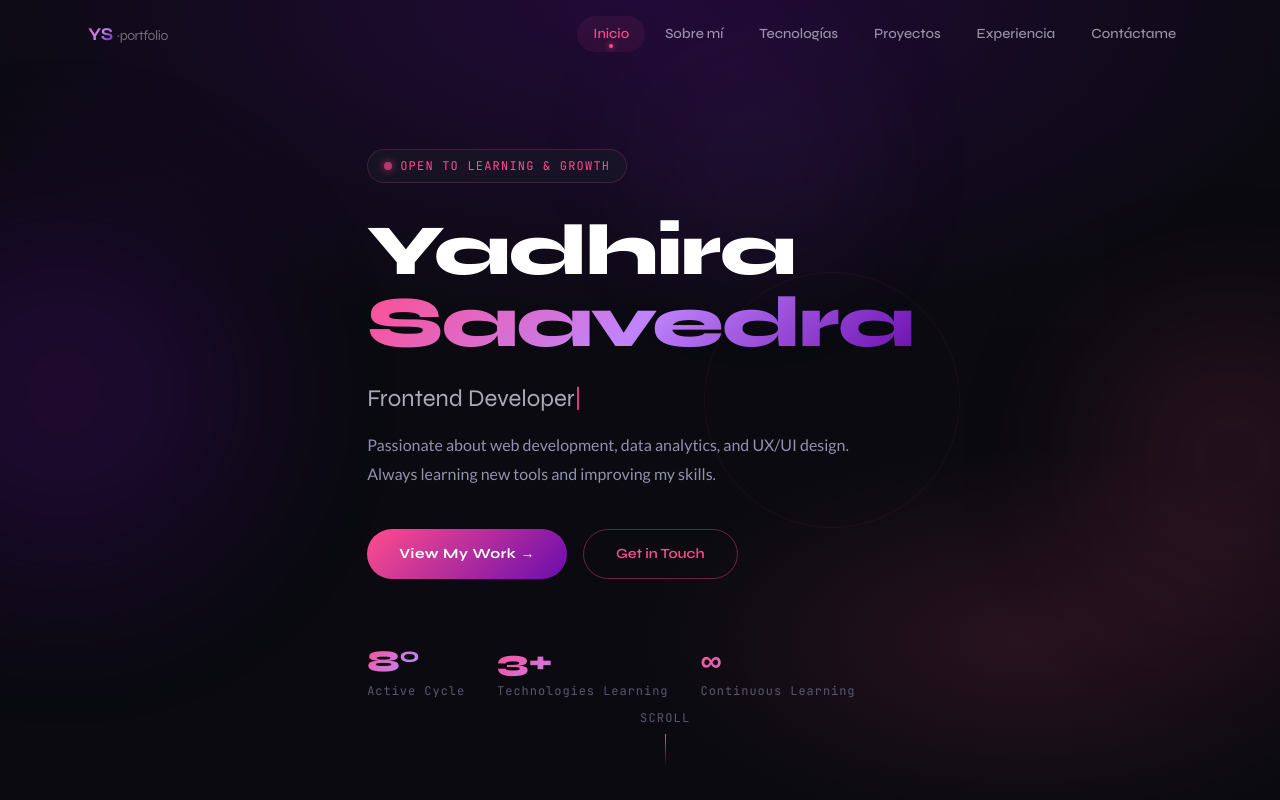
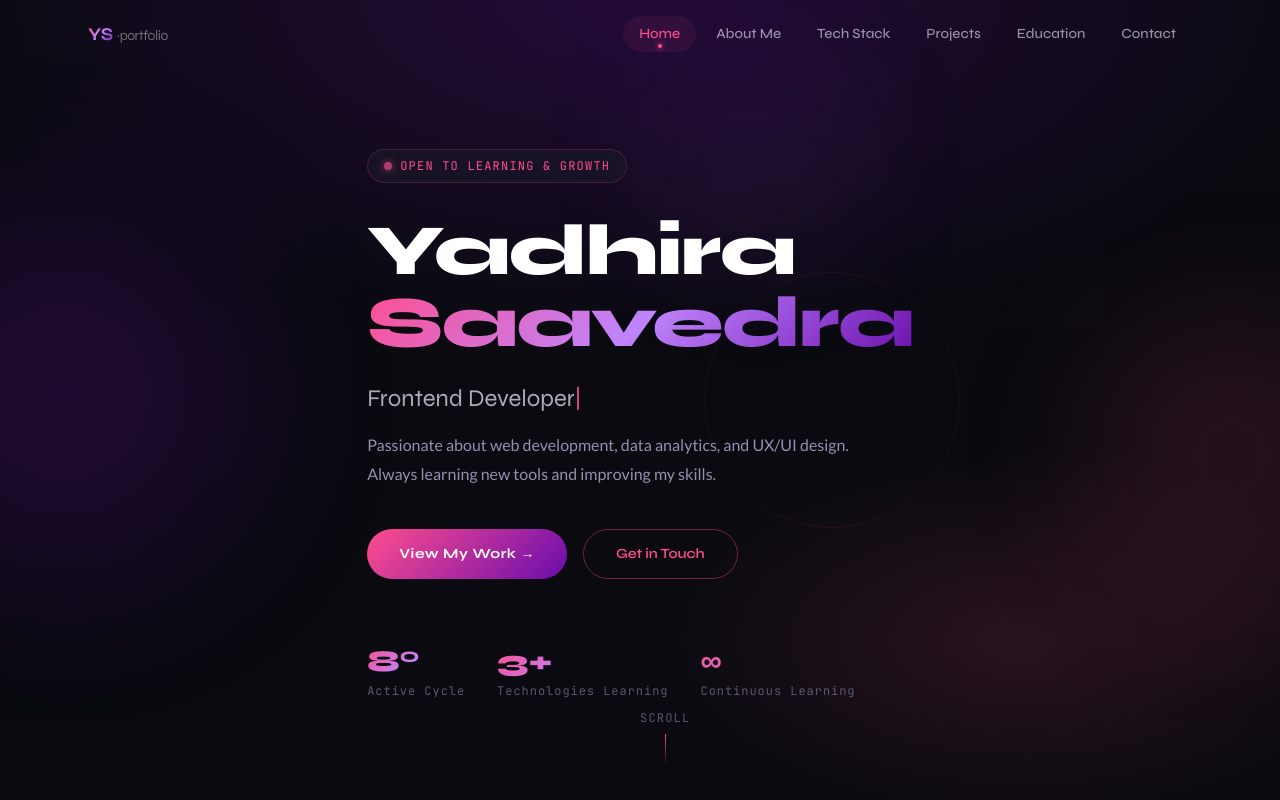
Before and after one commit to yxdhii/yadhira-portafolio, a React (Vite) app: page / in a window 1280 px wide. Shown: the top 800 px of the page. Built offline with nearby package versions, Linux system fonts and the light colour scheme.

Commit message:
Actualizar el navbar del portafolio

```diff
--- a/src/components/Navbar.jsx
+++ b/src/components/Navbar.jsx
@@ -1,12 +1,12 @@
 import { useState, useEffect } from 'react'
 
 const links = [
-  { label: 'Inicio', href: '#inicio' },
-  { label: 'Sobre mí', href: '#sobre-mi' },
-  { label: 'Tecnologías', href: '#tecnologias' },
-  { label: 'Proyectos', href: '#proyectos' },
-  { label: 'Experiencia', href: '#experiencia' },
-  { label: 'Contáctame', href: '#contacto' },
+  { label: 'Home', href: '#inicio' },
+  { label: 'About Me', href: '#sobre-mi' },
+  { label: 'Tech Stack', href: '#tecnologias' },
+  { label: 'Projects', href: '#proyectos' },
+  { label: 'Education', href: '#experiencia' },
+  { label: 'Contact', href: '#contacto' },
 ]
 
 export default function Navbar() {
@@ -19,6 +19,31 @@ export default function Navbar() {
     window.addEventListener('scroll', onScroll)
     return () => window.removeEventListener('scroll', onScroll)
   }, [])
+
+  useEffect(() => {
+  const sections = links.map((link) =>
+    document.querySelector(link.href)
+  )
+
+  const observer = new IntersectionObserver(
+    (entries) => {
+      entries.forEach((entry) => {
+        if (entry.isIntersecting) {
+          setActive(`#${entry.target.id}`)
+        }
+      })
+    },
+    {
+      threshold: 0.5,
+    }
+  )
+
+  sections.forEach((section) => {
+    if (section) observer.observe(section)
+  })
+
+  return () => observer.disconnect()
+}, [])
 
   const handleNav = (href) => {
     setActive(href)
```
